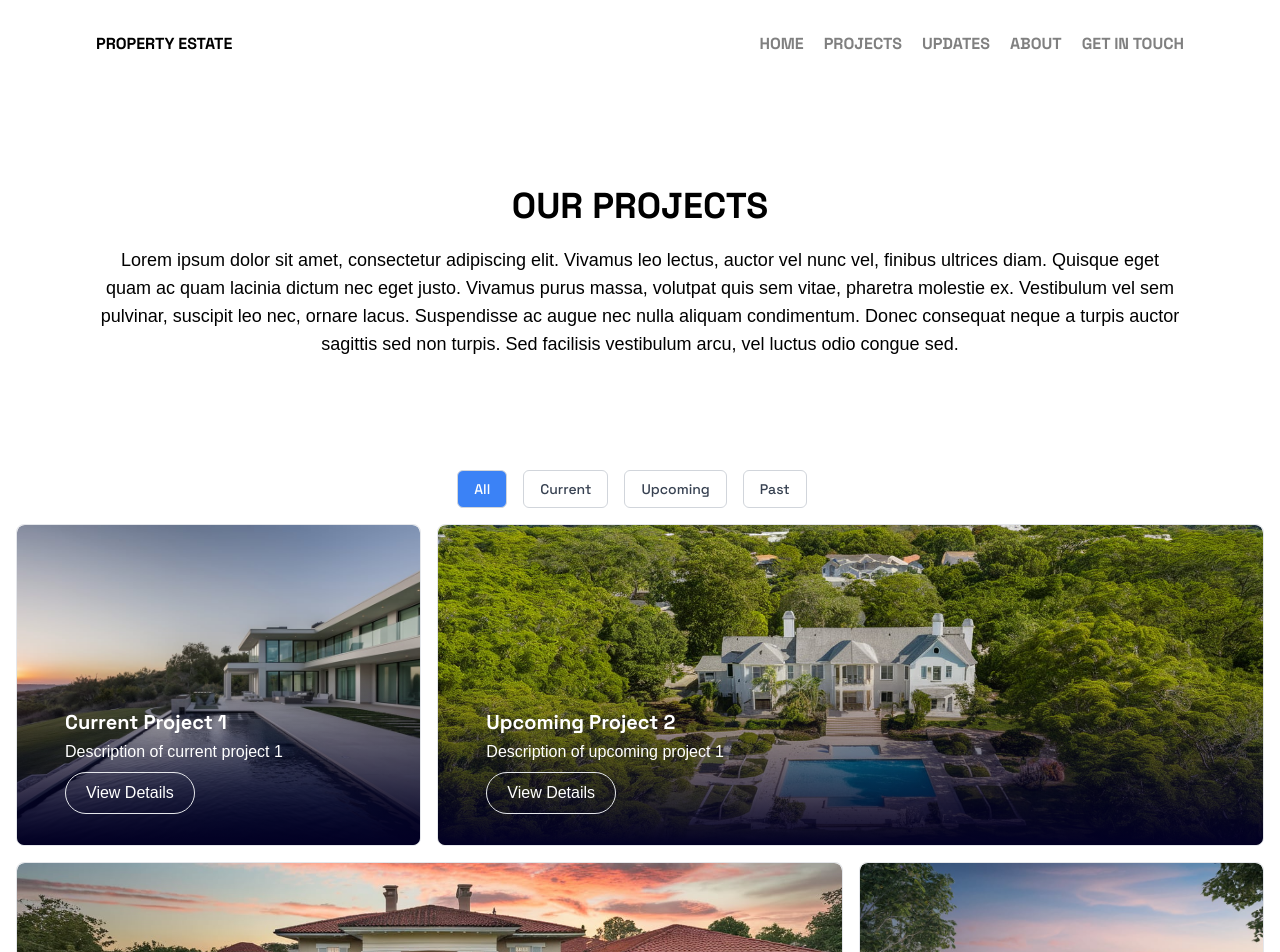
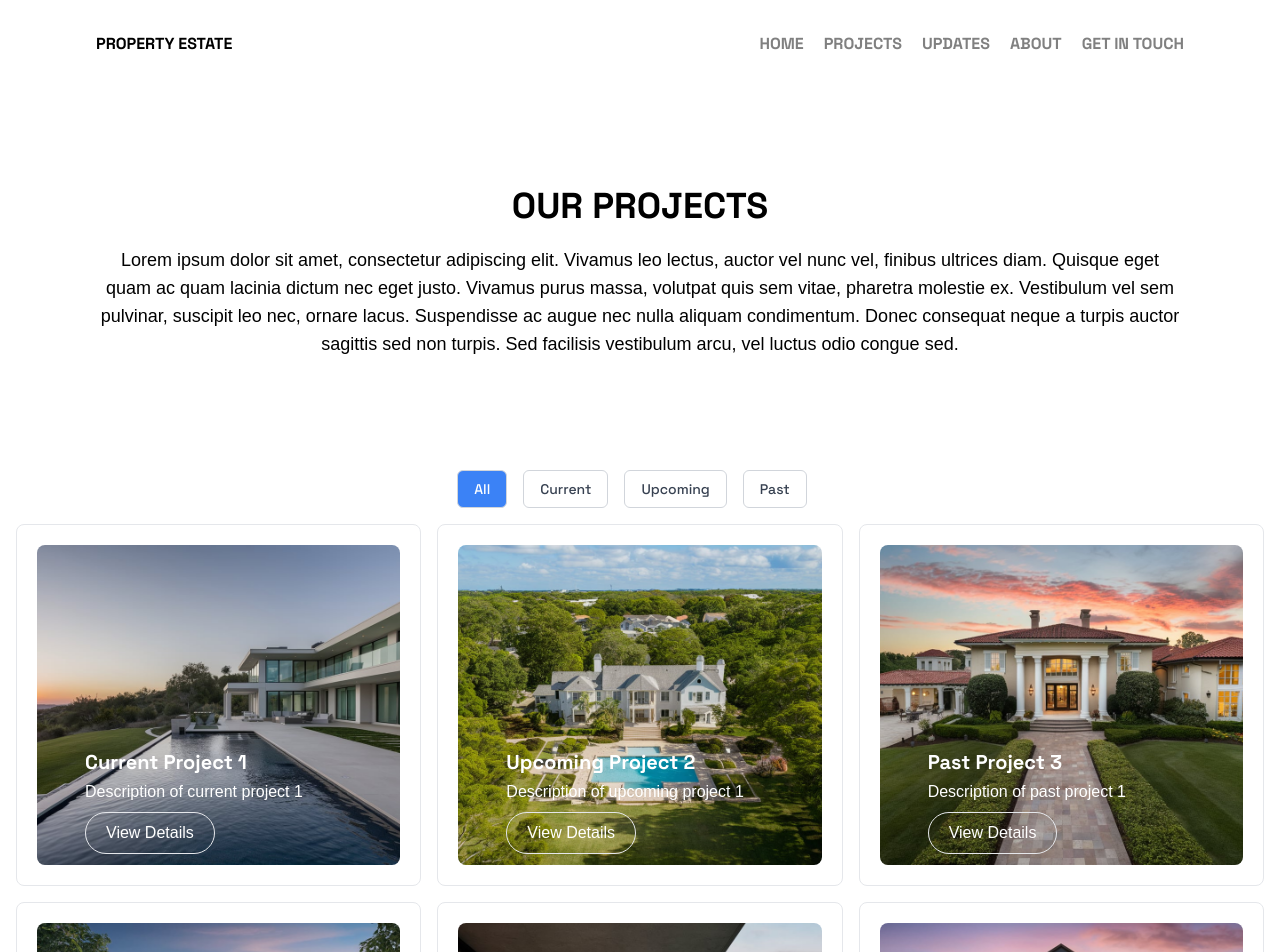
Before and after one commit to charltonkdev/property-website, a Next.js app: page /projects in a window 1280 px wide. Shown: the top 952 px of the page. Built offline with nearby package versions, Linux system fonts and the light colour scheme.

Commit message:
fix projectpage list v2

```diff
--- a/src/app/globals.css
+++ b/src/app/globals.css
@@ -21,22 +21,33 @@ p {
 
 .projectMeta {
   @apply absolute bottom-0 px-12 py-6 w-full;
-  background: linear-gradient(0deg, rgba(2, 0, 36, 1) 0%, rgba(70, 37, 117, 0) 100%);
 
 }
 .project-card {
   transition: .5s ease-in-out;
   overflow: hidden;
   position: relative;
+  padding: 10px;
 }
-
-.project-card img.projImg {
+.project-card:hover .linkContainer{
+  padding: 0;
+}
+.linkContainer {
+  padding: 10px;
+  overflow: hidden;
+  display: flex;
+  height: 100%;
+  transition: .3s ease-in-out;
+  border-radius: 10px;
+}
+.project-card .projImg {
   filter: saturate(1);
   transition: .3s ease-in-out;
 }
 
-.project-card:hover img.projImg {
+.project-card:hover .projImg {
   filter: saturate(5);
+  scale: 1.2;
 
 }
 .viewBtn {
--- a/src/components/Projects/ProjectList.tsx
+++ b/src/components/Projects/ProjectList.tsx
@@ -26,7 +26,7 @@ const ProjectList = () => {
     : projects.filter(project => project.category === activeTab);
 
   return (
-    <div className="container mx-auto p-4">
+    <div className="container mx-auto p-4 mb-24">
       <div className="tabs">
         <button
           className={`tab ${activeTab === 'all' ? 'tab-active' : ''}`}
@@ -46,6 +46,7 @@ const ProjectList = () => {
         >
           Upcoming
         </button>
+        {/* biome-ignore lint/a11y/useButtonType: <explanation> */}
         <button
           className={`tab ${activeTab === 'past' ? 'tab-active' : ''}`}
           onClick={() => handleTabClick('past')}
@@ -64,7 +65,7 @@ const ProjectList = () => {
                 <p className="mt-1 text-white">{project.description}</p>
                 <span className="viewBtn mt-2 inline-block border px-5 py-2 rounded-full">
                   <p>View Details</p>
-                  <span className="btnbg"></span>
+                  <span className="btnbg" />
                 </span>
               </div>
             </Link>
--- a/src/data/projects.ts
+++ b/src/data/projects.ts
@@ -20,7 +20,7 @@ export const projects = [
     description: 'Description of upcoming project 1',
     projectdetails: lorem.generateParagraphs(3),
     image: '/list02.jpg',
-    boxsize: 'col-span-2',
+    boxsize: 'md:col-span-2',
     /*slug: slugify('Current Project 2')*/
   },
   {
@@ -30,7 +30,7 @@ export const projects = [
     description: 'Description of past project 1',
     projectdetails: lorem.generateParagraphs(3),
     image: '/list03.jpg',
-    boxsize: 'col-span-2',
+    boxsize: 'md:col-span-2',
     /*slug: slugify('Current Project 3')*/
   },
   {
@@ -58,7 +58,7 @@ export const projects = [
     description: 'Description of past project 6',
     projectdetails: lorem.generateParagraphs(3),
     image: '/list06.jpg',
-    boxsize: 'col-span-2',
+    boxsize: 'md:col-span-2',
     /*slug: slugify('Current Project 6')*/
   },
   {
@@ -95,7 +95,7 @@ export const projects = [
     description: 'Description of past project 10',
     projectdetails: lorem.generateParagraphs(3),
     image: '/list10.jpg',
-    boxsize: 'col-span-2',
+    boxsize: 'md:col-span-2',
     /*slug: slugify('Current Project 10')*/
   },
   {
```
